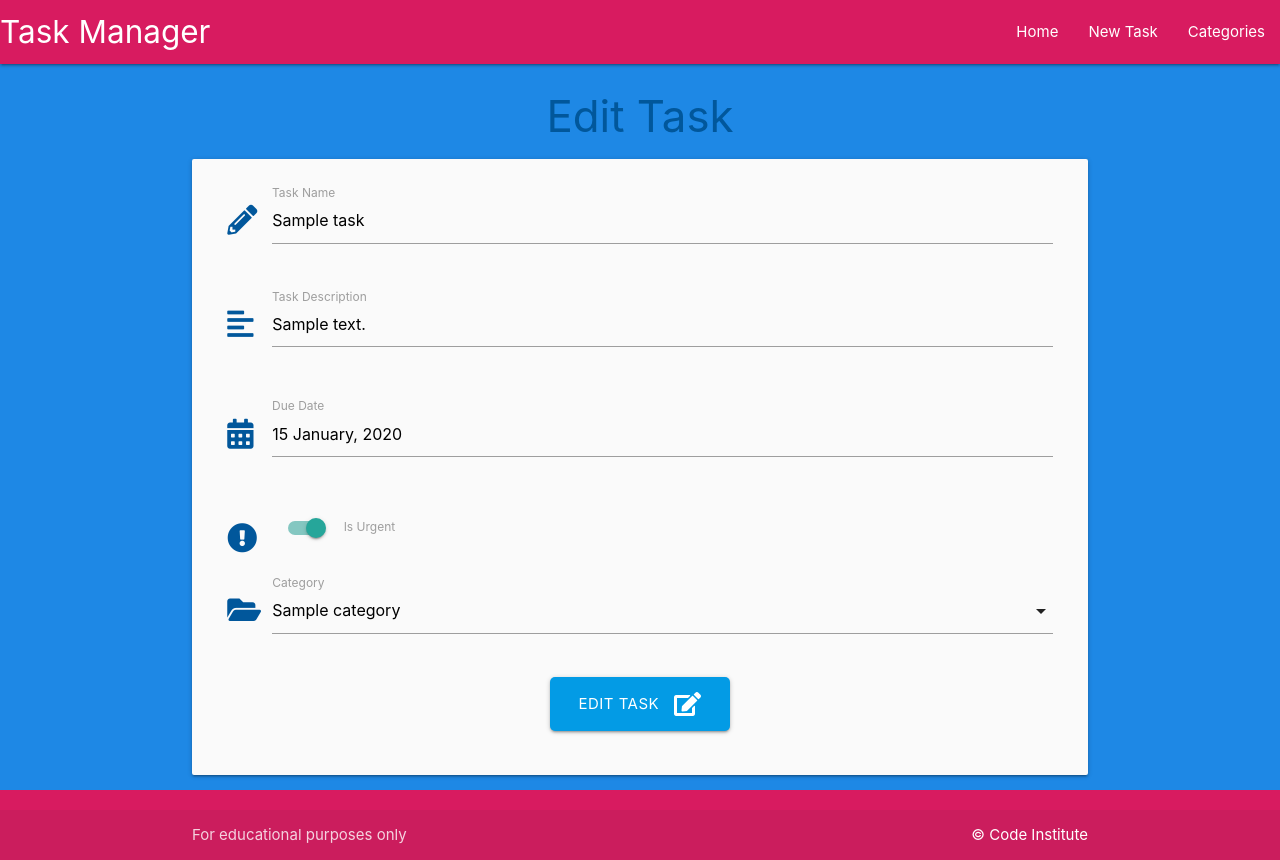
After one commit to FullstackSammy/task-manager, a Flask app: page /edit_task/1 in a window 1280 px wide. The commit adds this page. Run offline with Flask 2, Linux system fonts and the light colour scheme; tables that the repository leaves empty hold one stand-in row (values such as "Sample post").

Commit message:
Add rest of project

```diff
--- a/taskmanager/models.py
+++ b/taskmanager/models.py
@@ -5,8 +5,7 @@ class Category(db.Model):
     # schema for the Category model
     id = db.Column(db.Integer, primary_key=True)
     category_name = db.Column(db.String(25), unique=True, nullable=False)
-    tasks = db.relationship(
-        "Task", backref="category", cascade="all, delete", lazy=True)
+    tasks = db.relationship("Task", backref="category", cascade="all, delete", lazy=True)
 
     def __repr__(self):
         # __repr__ to represent itself in the form of a string
@@ -20,8 +19,7 @@ class Task(db.Model):
     task_description = db.Column(db.Text, nullable=False)
     is_urgent = db.Column(db.Boolean, default=False, nullable=False)
     due_date = db.Column(db.Date, nullable=False)
-    category_id = db.Column(db.Integer, db.ForeignKey(
-        "category.id", ondelete="CASCADE"), nullable=False)
+    category_id = db.Column(db.Integer, db.ForeignKey("category.id", ondelete="CASCADE"), nullable=False)
 
     def __repr__(self):
         # __repr__ to represent itself in the form of a string
--- a/taskmanager/routes.py
+++ b/taskmanager/routes.py
@@ -5,7 +5,8 @@ from taskmanager.models import Category, Task
 
 @app.route("/")
 def home():
-    return render_template("tasks.html")
+    tasks = list(Task.query.order_by(Task.id).all())
+    return render_template("tasks.html", tasks=tasks)
 
 
 @app.route("/categories")
@@ -57,3 +58,25 @@ def add_task():
         db.session.commit()
         return redirect(url_for("home"))
     return render_template("add_task.html", categories=categories)
+
+
+@app.route("/edit_task/<int:task_id>", methods=["GET", "POST"])
+def edit_task(task_id):
+    task = Task.query.get_or_404(task_id)
+    categories = list(Category.query.order_by(Category.category_name).all())
+    if request.method == "POST":
+        task.task_name = request.form.get("task_name")
+        task.task_description = request.form.get("task_description")
+        task.is_urgent = bool(True if request.form.get("is_urgent") else False)
+        task.due_date = request.form.get("due_date")
+        task.category_id = request.form.get("category_id")
+        db.session.commit()
+    return render_template("edit_task.html", task=task, categories=categories)
+
+
+@app.route("/delete_task/<int:task_id>")
+def delete_task(task_id):
+    task = Task.query.get_or_404(task_id)
+    db.session.delete(task)
+    db.session.commit()
+    return redirect(url_for("home"))
--- a/taskmanager/static/css/style.css
+++ b/taskmanager/static/css/style.css
@@ -16,3 +16,7 @@ main {
 .btn:active, .btn-large:active {
     transform: scale(0.95);
 }
+
+.pinky {
+    background-color: #d81b60;
+}
--- a/taskmanager/static/js/script.js
+++ b/taskmanager/static/js/script.js
@@ -13,4 +13,13 @@ document.addEventListener("DOMContentLoaded", function() {
     // select initialization
     let selects = document.querySelectorAll("select");
     M.FormSelect.init(selects);
+
+    // collapsible initializataion
+    let collapsibles = document.querySelectorAll(".collapsible");
+    M.Collapsible.init(collapsibles);
+
+    const pinky = document.getElementsByClassName('lever');
+    pinky.addEventListener('click', () => {
+        pinky.className.add('pinky');
+    });
 });
--- a/taskmanager/templates/add_category.html
+++ b/taskmanager/templates/add_category.html
@@ -8,7 +8,7 @@
         <!-- category name -->
         <div class="row">
             <div class="input-field col s12">
-                <i class="fas fa-folder-open prefix white-text text-darken-4"></i>
+                <i class="fas fa-folder-open prefix light-blue-text text-darken-4"></i>
                 <input id="category_name" name="category_name" minlength="3" maxlength="25" type="text" class="validate" required>
                 <label for="category_name">Category Name</label>
             </div>
--- a/taskmanager/templates/edit_category.html
+++ b/taskmanager/templates/edit_category.html
@@ -1,7 +1,7 @@
 {% extends "base.html" %}
 {% block content %}
 
-<h3 class="white-text text-darken-4 center-align">Edit Category</h3>
+<h3 class="light-blue-text text-darken-4 center-align">Edit Category</h3>
 
 <div class="row card-panel grey lighten-5">
     <form class="col s12" method="POST" action="{{ url_for('edit_category', category_id=category.id) }}">
@@ -16,7 +16,7 @@
         <!-- submit button -->
         <div class="row">
             <div class="col s12 center-align">
-                <button type="submit" class="btn-large pink darken-1">
+                <button type="submit" class="btn-large light-blue darken-1">
                     Edit Category <i class="fas fa-edit right"></i>
                 </button>
             </div>
--- /dev/null
+++ b/taskmanager/templates/edit_task.html
@@ -0,0 +1,82 @@
+{% extends "base.html" %}
+{% block content %}
+
+<h3 class="light-blue-text text-darken-4 center-align">Edit Task</h3>
+
+<div class="row card-panel grey lighten-5">
+    <form class="col s12" method="POST" action="{{ url_for('edit_task', task_id=task.id) }}">
+        <!-- task name -->
+        <div class="row">
+            <div class="input-field col s12">
+                <i class="fas fa-pencil-alt prefix light-blue-text text-darken-4"></i>
+                <input id="task_name" name="task_name" value="{{ task.task_name }}" minlength="5" maxlength="50"
+                    type="text" class="validate" required>
+                <label for="task_name">Task Name</label>
+            </div>
+        </div>
+        <!-- task description -->
+        <div class="row">
+            <div class="input-field col s12">
+                <i class="fas fa-align-left prefix light-blue-text text-darken-4"></i>
+                <textarea id="task_description" name="task_description" minlength="5" maxlength="200" type="text"
+                    class="materialize-textarea validate" required>
+                    {{- task.task_description -}}
+                </textarea>
+                <label for="task_description">Task Description</label>
+            </div>
+        </div>
+        <!-- due date -->
+        <div class="row">
+            <div class="input-field col s12">
+                <i class="fas fa-calendar-alt prefix light-blue-text text-darken-4"></i>
+                <input id="due_date" name="due_date" type="text" value="{{ task.due_date.strftime('%d %B, %Y') }}"
+                    class="datepicker validate" required>
+                <label for="due_date">Due Date</label>
+            </div>
+        </div>
+        <!-- is urgent -->
+        <div class="row">
+            <div class="input-field col s12">
+                <div class="switch">
+                    <i class="fas fa-exclamation-circle prefix light-blue-text text-darken-4"></i>
+                    <label for="is_urgent">
+                        {% if task.is_urgent == True %}
+                            <input id="is_urgent" name="is_urgent" type="checkbox" checked>
+                        {% else %}
+                            <input id="is_urgent" name="is_urgent" type="checkbox">
+                        {% endif %}
+                        <span class="lever"></span>
+                        Is Urgent
+                    </label>
+                </div>
+            </div>
+        </div>
+        <!-- category id -->
+        <div class="row">
+            <div class="input-field col s12">
+                <i class="fas fa-folder-open prefix light-blue-text text-darken-4"></i>
+                <select id="category_id" name="category_id" class="validate" required>
+                    <option value="" disabled>Choose Category</option>
+                    {% for category in categories %}
+                        {% if category == task.category %}
+                            <option value="{{ category.id }}" selected>{{ category.category_name }}</option>
+                        {% else %}
+                            <option value="{{ category.id }}">{{ category.category_name }}</option>
+                        {% endif %}
+                    {% endfor %}
+                </select>
+                <label for="category_id">Category</label>
+            </div>
+        </div>
+        <!-- submit button -->
+        <div class="row">
+            <div class="col s12 center-align">
+                <button type="submit" class="btn-large light-blue darken-1">
+                    Edit Task <i class="fas fa-edit right"></i>
+                </button>
+            </div>
+        </div>
+    </form>
+</div>
+
+{% endblock %}
```
Also changed, not shown: taskmanager/templates/add_task.html (+12 -12 lines), taskmanager/templates/categories.html (+5 -5 lines), taskmanager/templates/tasks.html (+22 -0 lines).
